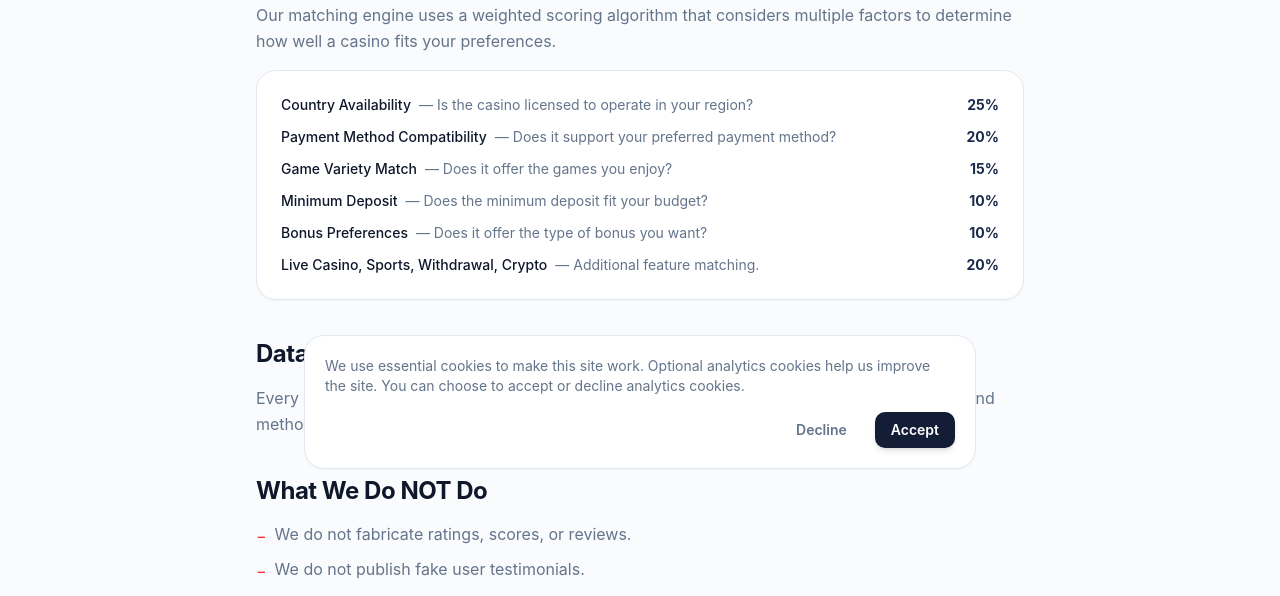
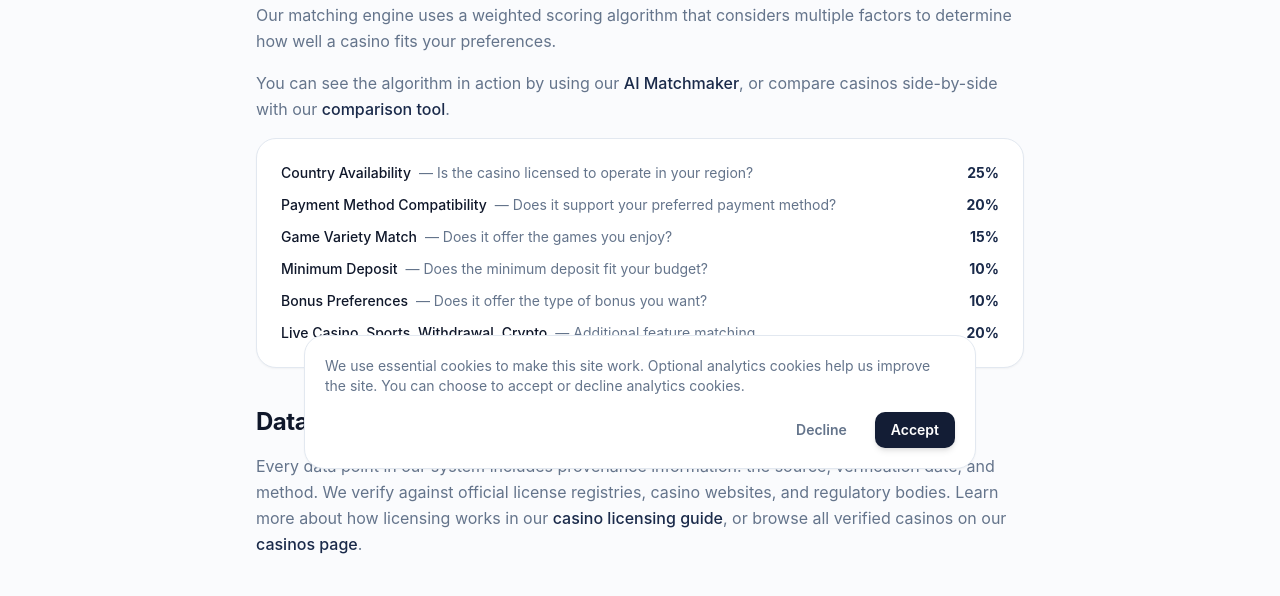
Before and after one commit to casinolynora/Lynora, a Next.js app: page /methodology in a window 1280 px wide. Shown: the part 307-903 px from the top of the page. Built offline with nearby package versions, Linux system fonts and the light colour scheme; no server answers.

Commit message:
phase-30c-r: clean up internal linking

```diff
--- a/src/app/about/page.tsx
+++ b/src/app/about/page.tsx
@@ -101,12 +101,12 @@ export default function AboutPage() {
                     Our matching engine uses configurable weights and a
                     transparent scoring formula. The full methodology is
                     published on our{" "}
-                    <a
+                    <Link
                       href="/methodology"
                       className="text-brand-700 font-medium hover:underline"
                     >
                       methodology page
-                    </a>
+                    </Link>
                     .
                   </span>
                 </li>
@@ -154,12 +154,12 @@ export default function AboutPage() {
                 rank higher because it pays a commission. Our scoring is based
                 entirely on structured casino data and your stated
                 preferences. Full details are available on our{" "}
-                <a
+                <Link
                   href="/affiliate-disclosure"
                   className="text-brand-700 font-medium hover:underline"
                 >
                   affiliate disclosure page
-                </a>
+                </Link>
                 .
               </p>
             </section>
@@ -212,26 +212,26 @@ export default function AboutPage() {
                   {CONTACT_EMAILS.general}
                 </a>
                 . You can also read more about our{" "}
-                <a
+                <Link
                   href="/methodology"
                   className="text-brand-700 font-medium hover:underline"
                 >
                   methodology
-                </a>
+                </Link>
                 ,{" "}
-                <a
+                <Link
                   href="/responsible-gambling"
                   className="text-brand-700 font-medium hover:underline"
                 >
                   responsible gambling resources
-                </a>
+                </Link>
                 , and{" "}
-                <a
+                <Link
                   href="/affiliate-disclosure"
                   className="text-brand-700 font-medium hover:underline"
                 >
                   affiliate disclosure
-                </a>
+                </Link>
                 .
               </p>
             </section>
--- a/src/app/affiliate-disclosure/page.tsx
+++ b/src/app/affiliate-disclosure/page.tsx
@@ -1,4 +1,5 @@
 import type { Metadata } from "next";
+import Link from "next/link";
 import { Container } from "@/components/ui/Container";
 import { CONTACT_EMAILS } from "@/lib/config/site";
 
@@ -31,7 +32,7 @@ export default function AffiliateDisclosurePage() {
             </section>
             <section>
               <h2 className="text-xl font-bold mb-3 text-foreground">How This Affects You</h2>
-              <p>Affiliate relationships do not affect our data, scoring, or matching algorithm. Our recommendations are based entirely on structured, verified casino data.</p>
+              <p>Affiliate relationships do not affect our data, scoring, or matching algorithm. Our recommendations are based entirely on structured, verified casino data. Learn more about how we work on our <Link href="/about" className="text-brand-700 font-medium hover:underline">about page</Link>.</p>
             </section>
             <section>
               <h2 className="text-xl font-bold mb-3 text-foreground">Current Status</h2>
@@ -39,7 +40,7 @@ export default function AffiliateDisclosurePage() {
             </section>
             <section>
               <h2 className="text-xl font-bold mb-3 text-foreground">Matching Methodology</h2>
-              <p>Our scoring algorithm uses weighted data points (country availability, payment methods, games, deposit limits, etc.) — never affiliate commission rates.</p>
+              <p>Our scoring algorithm uses weighted data points (country availability, payment methods, games, deposit limits, etc.) — never affiliate commission rates. See our full <Link href="/methodology" className="text-brand-700 font-medium hover:underline">methodology</Link> for details.</p>
             </section>
             <section>
               <h2 className="text-xl font-bold mb-3 text-foreground">Contact</h2>
--- a/src/app/contact/page.tsx
+++ b/src/app/contact/page.tsx
@@ -1,4 +1,5 @@
 import type { Metadata } from "next";
+import Link from "next/link";
 import { Container } from "@/components/ui/Container";
 import { CONTACT_EMAILS } from "@/lib/config/site";
 
@@ -112,12 +113,12 @@ export default function ContactPage() {
 
             <p className="text-sm text-muted">
               If you or someone you know is struggling with gambling, visit our{" "}
-              <a
+              <Link
                 href="/responsible-gambling"
                 className="text-brand-700 font-medium hover:underline"
               >
                 responsible gambling page
-              </a>{" "}
+              </Link>{" "}
               for support resources and self-exclusion options.
             </p>
           </div>
--- a/src/app/methodology/page.tsx
+++ b/src/app/methodology/page.tsx
@@ -61,6 +61,17 @@ export default function MethodologyPage() {
                 Our matching engine uses a weighted scoring algorithm that considers multiple
                 factors to determine how well a casino fits your preferences.
               </p>
+              <p className="text-muted leading-relaxed mb-4">
+                You can see the algorithm in action by using our{" "}
+                <Link href="/ai-casino-match" className="text-brand-700 font-medium hover:underline">
+                  AI Matchmaker
+                </Link>
+                , or compare casinos side-by-side with our{" "}
+                <Link href="/compare" className="text-brand-700 font-medium hover:underline">
+                  comparison tool
+                </Link>
+                .
+              </p>
               <div className="card-static p-6">
                 <div className="space-y-3">
                   {[
@@ -88,7 +99,15 @@ export default function MethodologyPage() {
               <p className="text-muted leading-relaxed">
                 Every data point in our system includes provenance information: the source,
                 verification date, and method. We verify against official license registries,
-                casino websites, and regulatory bodies.
+                casino websites, and regulatory bodies. Learn more about how licensing works in our{" "}
+                <Link href="/guides/casino-licensing-guide" className="text-brand-700 font-medium hover:underline">
+                  casino licensing guide
+                </Link>
+                , or browse all verified casinos on our{" "}
+                <Link href="/casinos" className="text-brand-700 font-medium hover:underline">
+                  casinos page
+                </Link>
+                .
               </p>
             </section>
 
--- a/src/app/page.tsx
+++ b/src/app/page.tsx
@@ -278,6 +278,9 @@ export default function HomePage() {
             <Link href="/compare" className="text-sm font-semibold text-brand-700 hover:text-brand-600 transition-colors">
               Compare casinos →
             </Link>
+            <Link href="/payments" className="text-sm font-semibold text-brand-700 hover:text-brand-600 transition-colors">
+              Payment methods →
+            </Link>
             <Link href="/methodology" className="text-sm font-semibold text-brand-700 hover:text-brand-600 transition-colors">
               How we review →
             </Link>
--- a/src/app/responsible-gambling/page.tsx
+++ b/src/app/responsible-gambling/page.tsx
@@ -1,4 +1,5 @@
 import type { Metadata } from "next";
+import Link from "next/link";
 import { Container } from "@/components/ui/Container";
 import { SITE_NAME } from "@/lib/config/site";
 
@@ -169,6 +170,16 @@ export default function ResponsibleGamblingPage() {
             entertainment. The information on this page is not a substitute for professional advice.
           </p>
 
+          <div className="card-static p-5 mb-10">
+            <h2 className="font-bold text-sm mb-2">Looking for practical tips?</h2>
+            <p className="text-sm text-muted mb-3">
+              We have a dedicated guide with actionable advice for staying in control while playing.
+            </p>
+            <Link href="/guides/responsible-gambling-tips" className="text-sm font-semibold text-brand-700 hover:text-brand-600 transition-colors">
+              Read our Responsible Gambling Tips guide →
+            </Link>
+          </div>
+
           <div className="space-y-12">
             {/* Key Principles */}
             <section aria-labelledby="key-principles">
```
Also changed, not shown: 2 other files (tests, documents, lock files or other folders).
